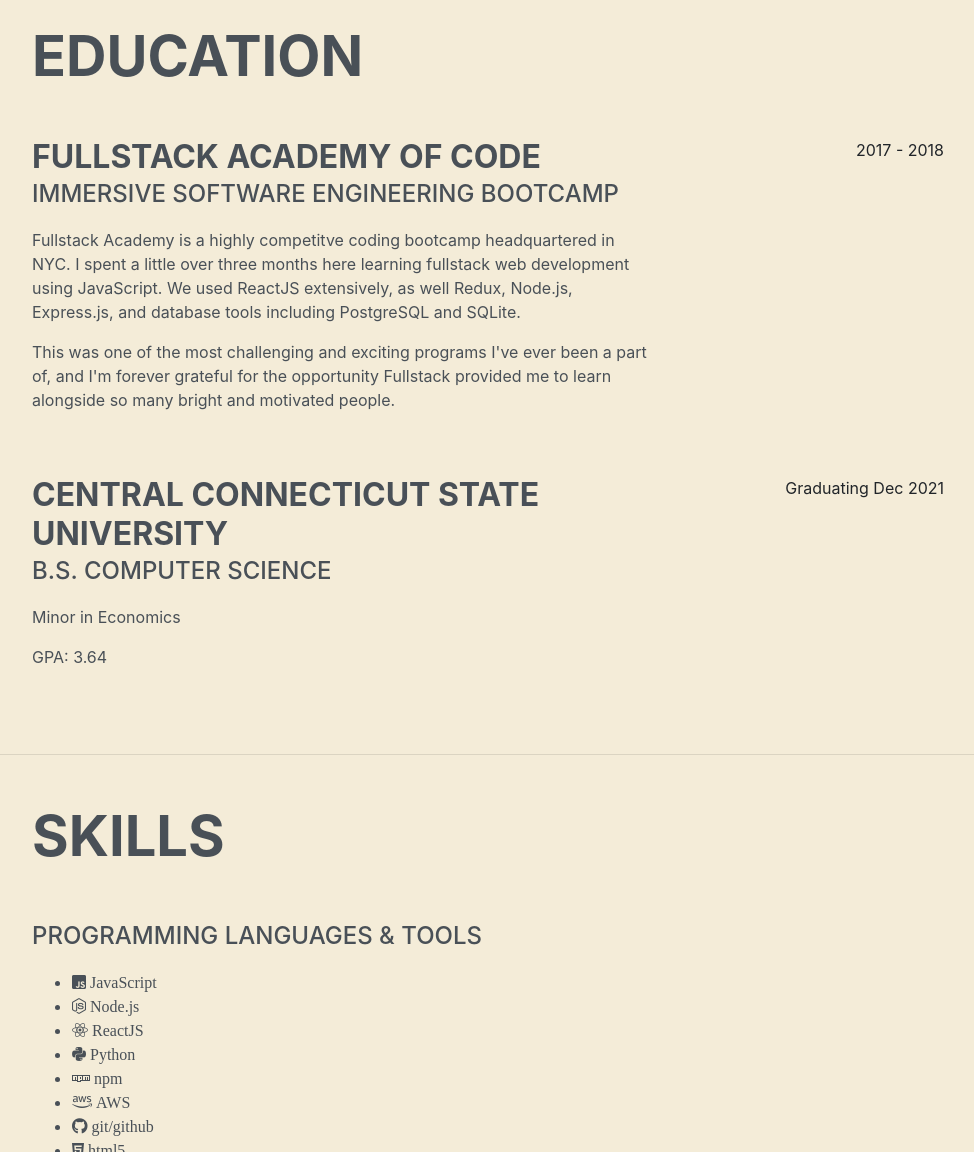
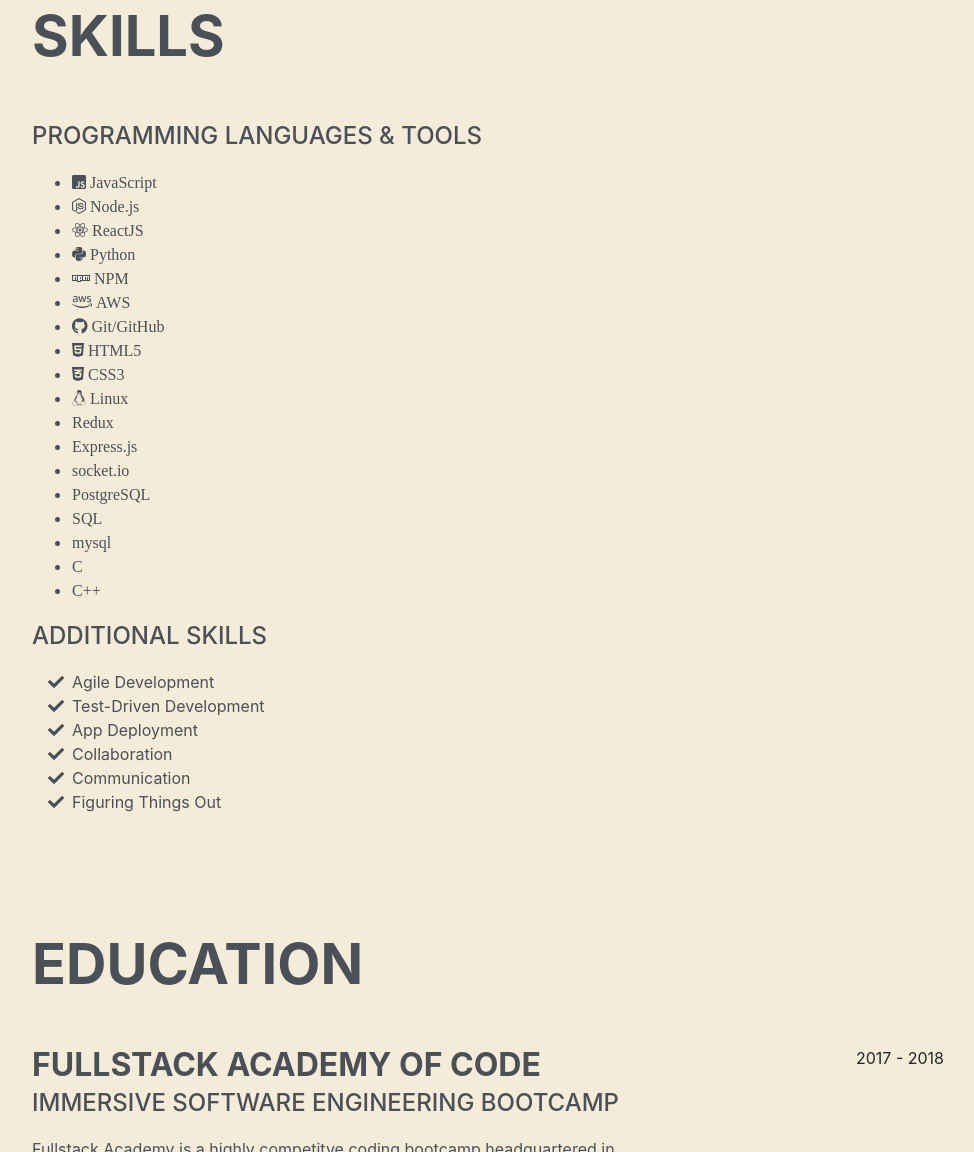
Before and after one commit to kennethkoch/kennykoch.com, a Gatsby site: page / in a window 1280 px wide. Shown: the part 1648-2800 px from the top of the page, without its empty margins (288-1262 px from the left). Built offline with nearby package versions, Linux system fonts and the light colour scheme; Gatsby itself is replaced by a stand-in of ours; a web font is replaced by a local one.

Commit message:
updating menu, layout

```diff
--- a/src/components/Sidebar.js
+++ b/src/components/Sidebar.js
@@ -12,9 +12,8 @@
       tabs: [
         { content: 'About', href: 'about' },
         { content: 'Projects', href: 'projects' },
+        { content: 'Skills', href: 'skills' },
         { content: 'Education', href: 'education' },
-        { content: 'Skills', href: 'skills' },
-        { content: 'Interests', href: 'interests' },
       ],
       isCollapsed: true,
     };
--- a/src/pages/index.js
+++ b/src/pages/index.js
@@ -76,6 +76,105 @@
 
       <hr className="m-0" />
 
+
+      <hr className="m-0" />
+
+      <section
+        className="resume-section p-3 p-lg-5 d-flex align-items-center"
+        id="skills"
+      >
+        <div className="w-100">
+          <h2 className="mb-5">Skills</h2>
+
+          <div className="subheading mb-3">
+            Programming Languages &amp; Tools
+          </div>
+          <ul>
+            <li>
+              <i className="fab fa-js-square"> JavaScript</i>
+            </li>
+            <li>
+              <i className="fab fa-node-js"> Node.js</i>
+            </li>
+            <li>
+              <i className="fab fa-react"> ReactJS</i>
+            </li>
+            <li>
+              <i className="fab fa-python"> Python</i>
+            </li>
+            <li>
+              <i className="fab fa-npm"> NPM </i>
+            </li>
+            <li>
+              <i className="fab fa-aws"> AWS</i>
+            </li>
+            <li>
+              <i className="fab fa-github"> Git/GitHub</i>
+            </li>
+            <li>
+              <i className="fab fa-html5"> HTML5</i>
+            </li>
+            <li>
+              <i className="fab fa-css3-alt"> CSS3</i>
+            </li>
+            <li>
+              <i className="fab fa-linux"> Linux</i>
+            </li>
+            <li>
+              <i className="fab"> Redux</i>
+            </li>
+            <li>
+              <i className="fab"> Express.js</i>
+            </li>
+            <li>
+              <i className="fab"> socket.io</i>
+            </li>
+            <li>
+              <i className="fab"> PostgreSQL</i>
+            </li>
+            <li>
+              <i className="fab"> SQL</i>
+            </li>
+            <li>
+              <i className="fab"> mysql</i>
+            </li>
+            <li>
+              <i className="fab"> C</i>
+            </li>
+            <li>
+              <i className="fab"> C++</i>
+            </li>
+          </ul>
+
+          <div className="subheading mb-3">Additional Skills</div>
+          <ul className="fa-ul mb-0">
+            <li>
+              <i className="fa-li fa fa-check"></i>
+              Agile Development
+            </li>
+            <li>
+              <i className="fa-li fa fa-check"></i>
+              Test-Driven Development
+            </li>
+            <li>
+              <i className="fa-li fa fa-check"></i>
+              App Deployment
+            </li>
+            <li>
+              <i className="fa-li fa fa-check"></i>
+              Collaboration
+            </li>
+            <li>
+              <i className="fa-li fa fa-check"></i>
+              Communication
+            </li>
+            <li>
+              <i className="fa-li fa fa-check"></i>
+              Figuring Things Out
+            </li>
+          </ul>
+        </div>
+      </section>
       <section
         className="resume-section p-3 p-lg-5 d-flex align-items-center"
         id="education"
@@ -113,110 +212,6 @@
           </div>
         </div>
       </section>
-
-      <hr className="m-0" />
-
-      <section
-        className="resume-section p-3 p-lg-5 d-flex align-items-center"
-        id="skills"
-      >
-        <div className="w-100">
-          <h2 className="mb-5">Skills</h2>
-
-          <div className="subheading mb-3">
-            Programming Languages &amp; Tools
-          </div>
-          <ul>
-            <li>
-              <i className="fab fa-js-square"> JavaScript</i>
-            </li>
-            <li>
-              <i className="fab fa-node-js"> Node.js</i>
-            </li>
-            <li>
-              <i className="fab fa-react"> ReactJS</i>
-            </li>
-            <li>
-              <i className="fab fa-python"> Python</i>
-            </li>
-            <li>
-              <i className="fab fa-npm"> npm </i>
-            </li>
-            <li>
-              <i className="fab fa-aws"> AWS</i>
-            </li>
-            <li>
-              <i className="fab fa-github"> git/github</i>
-            </li>
-            <li>
-              <i className="fab fa-html5"> html5</i>
-            </li>
-            <li>
-              <i className="fab fa-css3-alt"> css3</i>
-            </li>
-            <li>
-              <i className="fab"> Redux</i>
-            </li>
-            <li>
-              <i className="fab"> socket.io</i>
-            </li>
-            <li>
-              <i className="fab"> PostgreSQL</i>
-            </li>
-            <li>
-              <i className="fab"> SQL</i>
-            </li>
-            <li>
-              <i className="fab"> mysql</i>
-            </li>
-            <li>
-              <i className="fab"> C</i>
-            </li>
-            <li>
-              <i className="fab"> C++</i>
-            </li>
-          </ul>
-
-          <div className="subheading mb-3">Additional Skills</div>
-          <ul className="fa-ul mb-0">
-            <li>
-              <i className="fa-li fa fa-check"></i>
-              Collaboration
-            </li>
-            <li>
-              <i className="fa-li fa fa-check"></i>
-              Communication
-            </li>
-            <li>
-              <i className="fa-li fa fa-check"></i>
-              Agile Development
-            </li>
-            <li>
-              <i className="fa-li fa fa-check"></i>
-              Test-Driven
-            </li>
-          </ul>
-        </div>
-      </section>
-
-      <hr className="m-0" />
-
-      <section
-        className="resume-section p-3 p-lg-5 d-flex align-items-center"
-        id="interests"
-      >
-        <div className="w-100">
-          <h2 className="mb-5">Interests</h2>
-          <p>
-            solving problems
-          </p>
-          <p className="mb-0">
-
-          </p>
-        </div>
-      </section>
-
-      <hr className="m-0" />
     </div>
   </Layout>
 );
```
